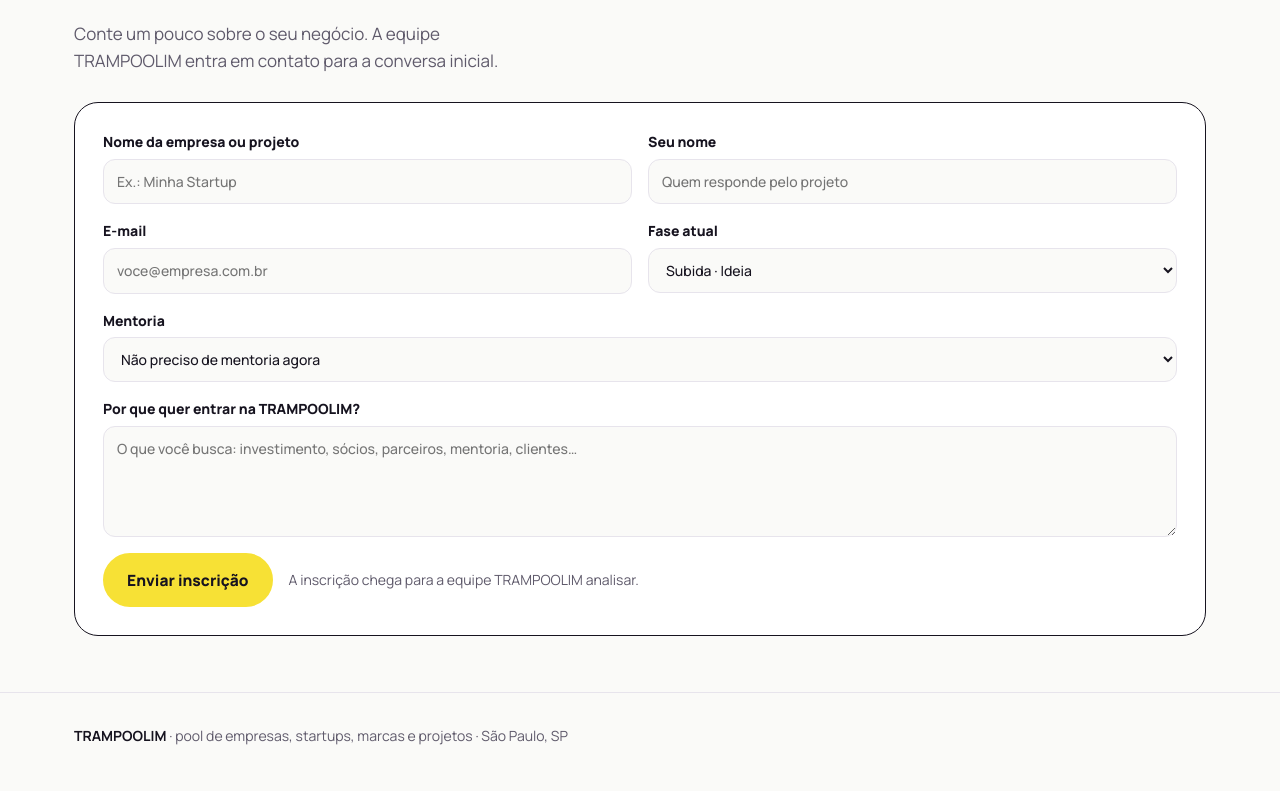
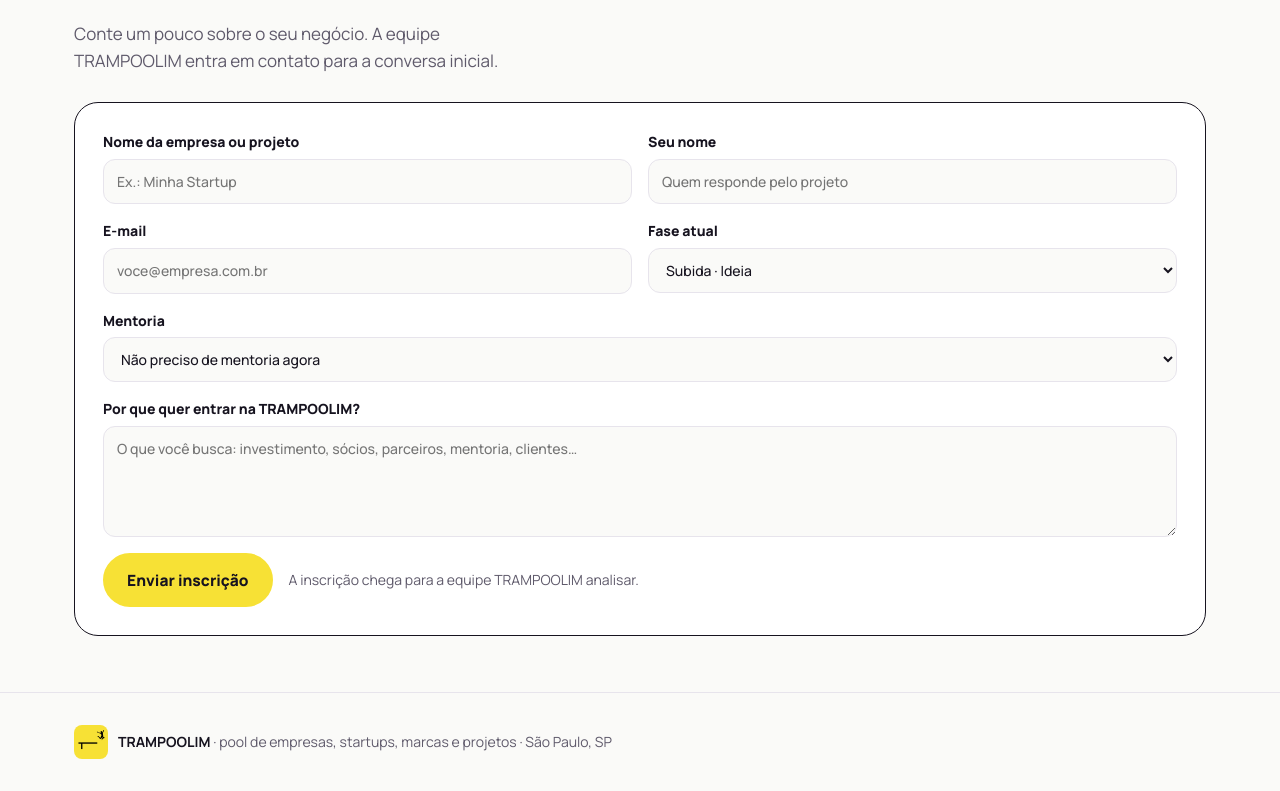
Before and after one commit to grupo-doism/trampoolim, a plain HTML site: page index.html in a window 1280 px wide. Shown: the part 4563-5354 px from the top of the page. Drawn offline with Linux system fonts and the light colour scheme.

Commit message:
Add files via upload

```diff
--- a/index.html
+++ b/index.html
@@ -414,7 +414,7 @@ footer .wrap{display:flex;justify-content:space-between;gap:16px;flex-wrap:wrap}
 
 <footer>
   <div class="wrap">
-    <span><b style="color:var(--ink)">TRAMPOOLIM</b> · pool de empresas, startups, marcas e projetos · São Paulo, SP</span>
+    <span style="display:inline-flex;align-items:center;gap:10px"><img src="logos/trampoolim-simbolo.png" alt="" width="34" height="34" style="border-radius:8px"><span><b style="color:var(--ink)">TRAMPOOLIM</b> · pool de empresas, startups, marcas e projetos · São Paulo, SP</span></span>
   </div>
 </footer>
 
```
Also changed, not shown: favicon.png, logos/trampoolim-hero.png, logos/trampoolim-mark.png, logos/trampoolim-simbolo.png (added).
